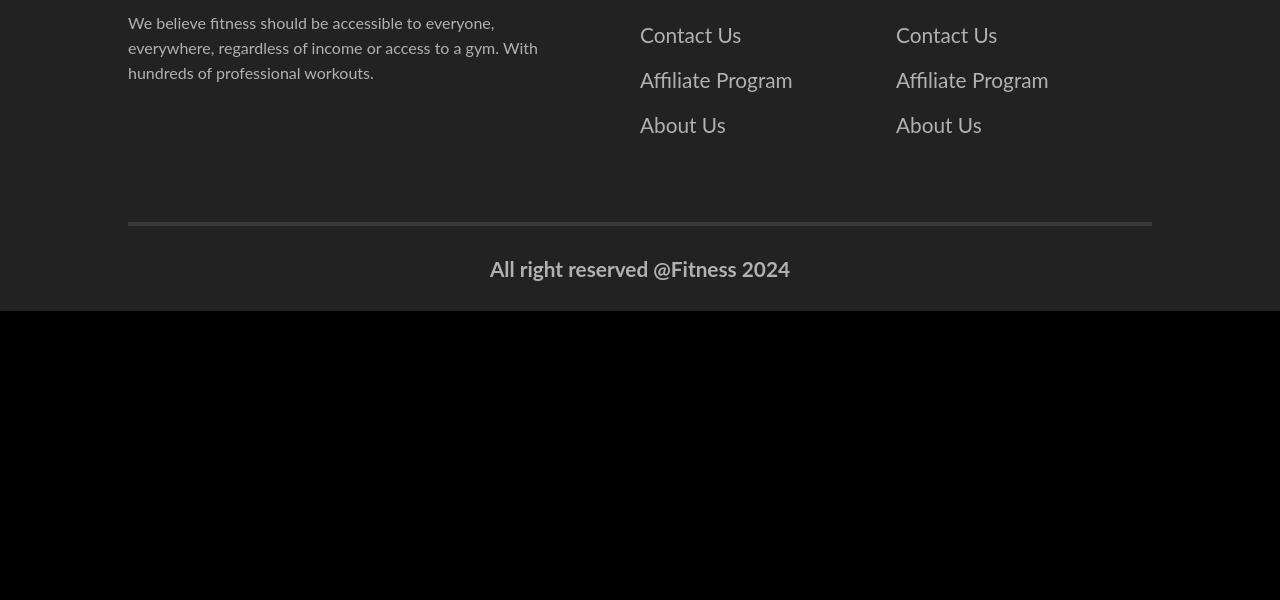
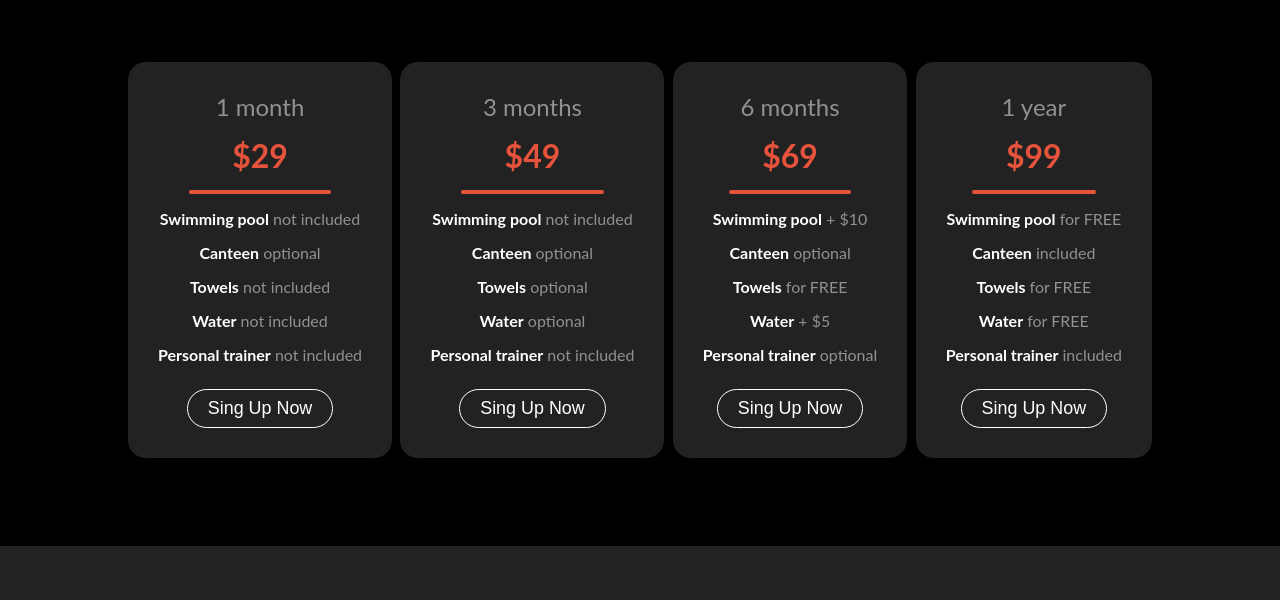
Before and after one commit to R-RafiAhmed/PH-Assignment-2, a plain HTML site: page index.html in a window 1280 px wide. Shown: the part 4015-4615 px from the top of the page. Before the commit the page ends 4326 px from the top, so only its background shows below. Drawn offline with Linux system fonts and the light colour scheme.

Commit message:
added a creative price section and applyed responsive

```diff
--- a/css/style.css
+++ b/css/style.css
@@ -521,6 +521,82 @@ td, th{
         height: 220px;
     }
 }
+/* Pricing section start */
+.pricing{
+    width: 80%;
+    margin: 0 auto;
+    margin-bottom: 88px;
+}
+.price-head{
+    max-width: 660px;
+    text-align: center;
+    margin: 0 auto;
+}
+.price-container{
+    display: flex;
+    justify-content: space-between;
+}
+.price-item{
+    text-align: center;
+    margin-top: 60px;
+    background: rgb(34, 34, 34);
+    padding: 30px;
+    border-radius: 18px;
+}
+.price-item h5{
+    font-size: 1.5rem;
+    font-weight: 400;
+    color: rgba(255, 255, 255, 0.5);
+    margin-bottom: 15px;
+}
+.price-item h4{
+    font-size: 2rem;
+    color: #E6533C;
+    font-weight: 700;
+    margin-bottom: 15px;
+}
+.price-item hr{
+    width: 70%;
+    margin: 0 auto;
+    border: 2px solid #E6533C;
+    border-radius: 8px;
+    margin-bottom: 15px;
+}
+.price-item ul li{
+    list-style: none;
+    color: rgba(255, 255, 255, 0.5);
+    font-size: 1rem;
+    font-weight: 400;
+    margin-bottom: 15px;
+}
+.price-item ul li strong{
+    color: #FFFFFF;
+}
+.price-item button{
+    padding: 8px 20px;
+    border-radius: 46px;
+    border: 1px solid #FFFFFF;
+    color: #FFFFFF;
+    font-size: 1.12rem;
+    font-weight: 400;
+    background: transparent;
+    transition: all linear .3s;
+     cursor: pointer;
+     margin-top: 10px;
+}
+.price-item button:hover{
+    background: #E6533C;
+    border-color: #E6533C;
+}
+/* Pricing responsive media query */
+@media screen and (max-width: 576px) {
+    .price-container{
+        flex-direction: column;
+    }
+    .price-head .section-title{
+        font-size: 2rem;
+    }
+}
 /* Footer part start */
 .footer{
     background: #222222;
--- a/index.html
+++ b/index.html
@@ -236,6 +236,70 @@
                 </div>
             </div>
         </section>
+        <section class="pricing">
+            <div class="price-head">
+                <div class="section-title">
+                    <h3>Check Out Pricing Plans</h3>
+                </div>
+                <div class="section-des">
+                    <p>Our gym offers a range of membership options designed to suit different lifestyles, fitness goals, and budgets. Whether you're looking for basic access to our state-of-the-art equipment, or seeking an all-inclusive experience with added perks, we have a plan that fits your needs.</p>
+                </div>
+            </div>
+            <div class="price-container">
+                <div class="price-item">
+                    <h5>1 month</h5>
+                    <h4>$29</h4>
+                    <hr>
+                    <ul>
+                        <li><strong>Swimming pool</strong> not included</li>
+                        <li><strong>Canteen</strong> optional</li>
+                        <li><strong>Towels</strong> not included</li>
+                        <li><strong>Water</strong> not included</li>
+                        <li><strong>Personal trainer</strong> not included</li>
+                    </ul>
+                    <button>Sing Up Now</button>
+                </div>
+                <div class="price-item">
+                    <h5>3 months</h5>
+                    <h4>$49</h4>
+                    <hr>
+                    <ul>
+                        <li><strong>Swimming pool</strong> not included</li>
+                        <li><strong>Canteen</strong> optional</li>
+                        <li><strong>Towels</strong> optional</li>
+                        <li><strong>Water</strong> optional</li>
+                        <li><strong>Personal trainer</strong> not included</li>
+                    </ul>
+                    <button>Sing Up Now</button>
+                </div>
+                <div class="price-item">
+                    <h5>6 months</h5>
+                    <h4>$69</h4>
+                    <hr>
+                    <ul>
+                        <li><strong>Swimming pool</strong> + $10</li>
+                        <li><strong>Canteen</strong> optional</li>
+                        <li><strong>Towels</strong> for FREE</li>
+                        <li><strong>Water</strong> + $5</li>
+                        <li><strong>Personal trainer</strong> optional</li>
+                    </ul>
+                    <button>Sing Up Now</button>
+                </div>
+                <div class="price-item">
+                    <h5>1 year</h5>
+                    <h4>$99</h4>
+                    <hr>
+                    <ul>
+                        <li><strong>Swimming pool</strong> for FREE</li>
+                        <li><strong>Canteen</strong> included</li>
+                        <li><strong>Towels</strong> for FREE</li>
+                        <li><strong>Water</strong> for FREE</li>
+                        <li><strong>Personal trainer</strong> included</li>
+                    </ul>
+                    <button class="price-btn">Sing Up Now</button>
+                </div>
+            </div>
+        </section>
     </main>
     <footer class="footer">
         <div class="footer-container">
```
